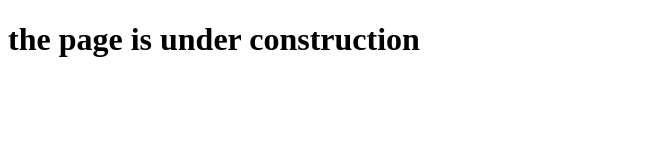
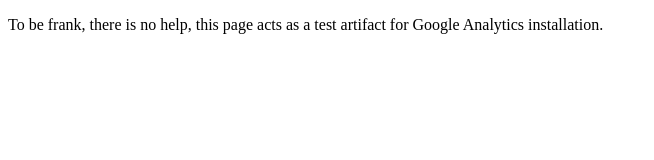
Before and after one commit to bilal-syncapse/bilal-syncapse.github.io, a plain HTML site: page help.html in a window 1280 px wide. Shown: the whole page, without its empty margins (0-654 px from the left). Drawn offline with Linux system fonts and the light colour scheme.

Commit message:
updated help

```diff
--- a/help.html
+++ b/help.html
@@ -8,7 +8,7 @@
   <body>
     <header>
       <div class="container">
-        <h1>the page is under construction</h1>
+        <p>To be frank, there is no help, this page acts as a test artifact for Google Analytics installation.</p>
       </div>
     </header>
 
```
